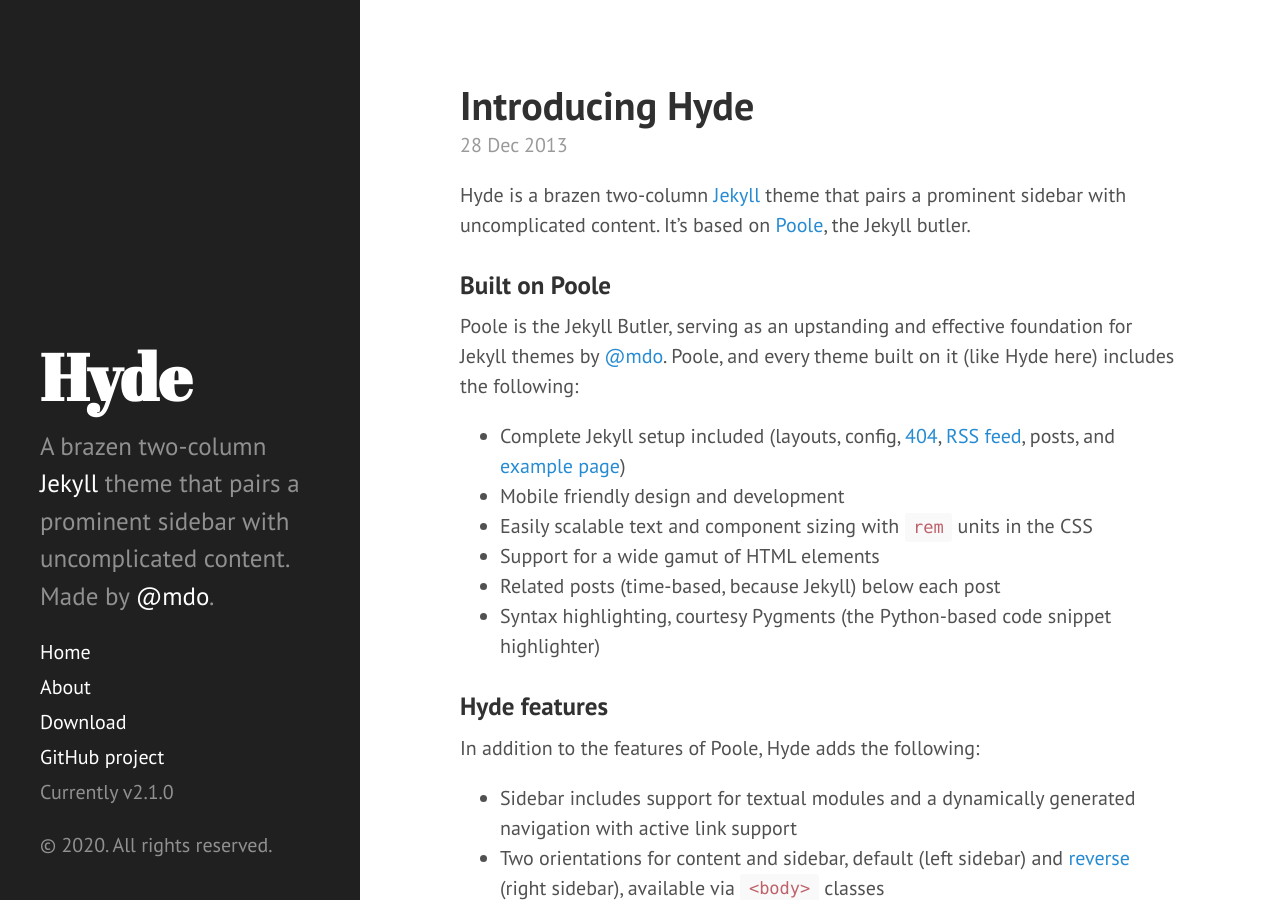
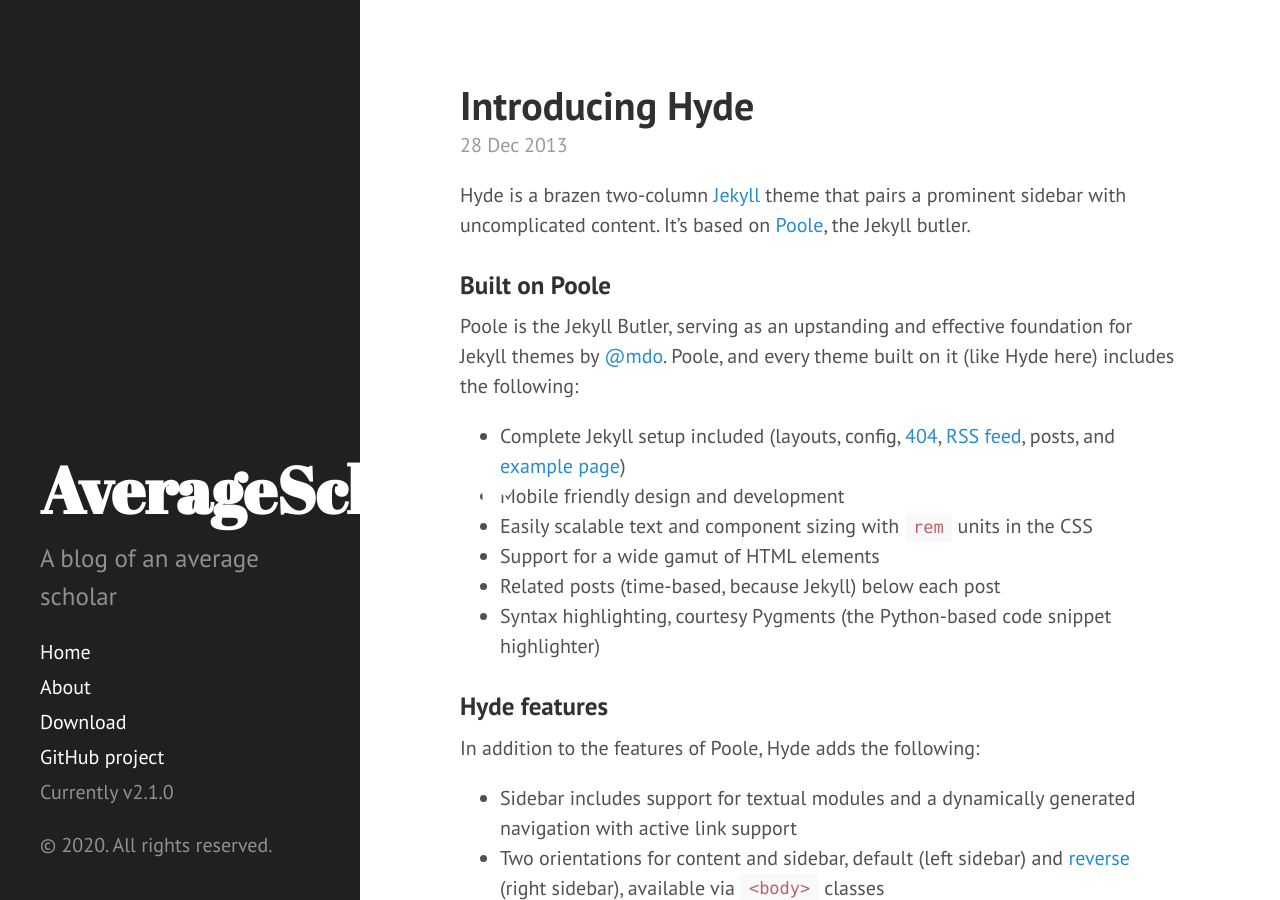
Before and after one commit to averagescholar/averagescholar.github.io, a Jekyll site: the page built from index.html, in a window 1280 px wide and 900 px high. Built offline with Jekyll 4.4.1, drawn with Linux system fonts in a browser that asks for light colours; Markdown is read by kramdown in place of the engine named in the settings; the list of posts is cut into pages by our own code.

Commit message:
init hydre

```diff
--- a/_config.yml
+++ b/_config.yml
@@ -4,23 +4,17 @@ highlighter:      pygments
 
 # Permalinks
 permalink:        pretty
-relative_permalinks: true
+
+# Remove to publis to github
+#relative_permalinks: true
 
 # Setup
-title:            Hyde
-tagline:          'A Jekyll theme'
-description:      'A brazen two-column <a href="http://jekyllrb.com" target="_blank">Jekyll</a> theme that pairs a prominent sidebar with uncomplicated content. Made by <a href="https://twitter.com/mdo" target="_blank">@mdo</a>.'
-url:              http://hyde.getpoole.com
+title:            AverageScholar
+tagline:          'An average scholar'
+description:      'A blog of an average scholar'
 baseurl:          /
-
-author:
-  name:           'Mark Otto'
-  url:            https://twitter.com/mdo
 
 paginate:         5
 
 # Custom vars
 version:          2.1.0
-
-github:
-  repo:           https://github.com/poole/hyde
```
